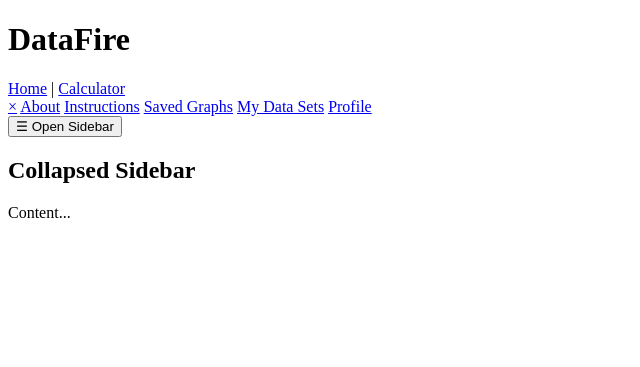
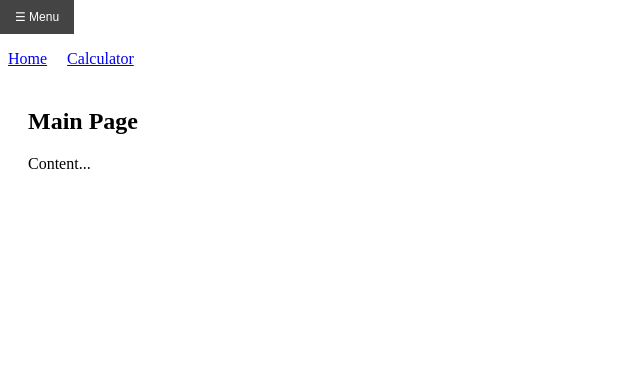
Before and after one commit to Whimsical-Knight/CS3311-Final-Project, a plain HTML site: page DataFire.html in a window 1280 px wide. Shown: the whole page, without its empty margins (0-640 px from the left). Drawn offline with Linux system fonts and the light colour scheme.

Commit message:
fixed folder

```diff
--- a/DataFire.html
+++ b/DataFire.html
@@ -3,13 +3,89 @@
 <head>
   <meta charset="UTF-8" />
   <meta name="viewport" content="width=device-width, initial-scale=1.0" />
-    <title>Course Schedule Overview</title>
-    <meta name="author" content="Anna's Table" />
+
+  <title>Data Fire</title>
   <link rel="icon" type="image/png" href="image/favicon.png">
+
+  <style>
+
+    /*top nav */
+    .top-nav {
+    margin-top: 50px;
+    display: flex;
+    gap: 20px;
+    }
+
+    /* Sidebar */
+    .sidebar {
+      height: 100%;
+      width: 0;
+      position: fixed;
+      top: 0;
+      left: 0;
+      background-color: #222;
+      overflow-x: hidden;
+      padding-top: 60px;
+      transition: 0.3s;
+      z-index: 1000;
+    }
+
+    /* Sidebar links */
+    .sidebar a {
+      display: block;
+      padding: 12px 24px;
+      color: white;
+      text-decoration: none;
+      font-size: 20px;
+    }
+
+    .sidebar a:hover {
+      background-color: #444;
+    }
+
+    /* Close button */
+    .sidebar .closebtn {
+      position: absolute;
+      top: 10px;
+      right: 20px;
+      font-size: 36px;
+      padding: 0;
+    }
+
+    /* Main content */
+    #main {
+      padding: 20px;
+      transition: margin-left 0.3s;
+    }
+
+    /* Open button */
+    .openbtn {
+      position: fixed;
+      top: 0;
+      left: 0;
+
+      font-size: 12px;
+      cursor: pointer;
+      background-color: #222;
+      color: white;
+      padding: 10px 15px;
+      border: none;
+      border-radius: 0px;
+    }
+
+    .openbtn:hover {
+      background-color: #444;
+    }
+  </style>
 </head>
-<h1>DataFire</h1>
-<a href="index.html">Home</a> |
+
+<body>
+<nav class="top-nav">
+  <a href="index.html">Home</a>
   <a href="Calculator.html" target="_blank">Calculator</a>
+</nav>
+
+  <!-- Sidebar -->
   <div id="Sidebar" class="sidebar">
     <a href="javascript:void(0)" class="closebtn" onclick="closeNav()">&times;</a>
     <a href="#">About</a>
@@ -19,8 +95,25 @@
     <a href="#">Profile</a>
   </div>
 
+  <!-- Main content -->
   <div id="main">
-  <button class="openbtn" onclick="openNav()">☰ Open Sidebar</button>
-  <h2>Collapsed Sidebar</h2>
+    <button class="openbtn" onclick="openNav()">☰ Menu </button>
+
+    <h2>Main Page</h2>
     <p>Content...</p>
   </div>
+
+  <script>
+    function openNav() {
+      document.getElementById("Sidebar").style.width = "250px";
+      document.getElementById("main").style.marginLeft = "250px";
+    }
+
+    function closeNav() {
+      document.getElementById("Sidebar").style.width = "0";
+      document.getElementById("main").style.marginLeft = "0";
+    }
+  </script>
+
+</body>
+</html>
```
Also changed, not shown: image/favicon.png. Lines whose indentation alone changed are shown as unchanged.
